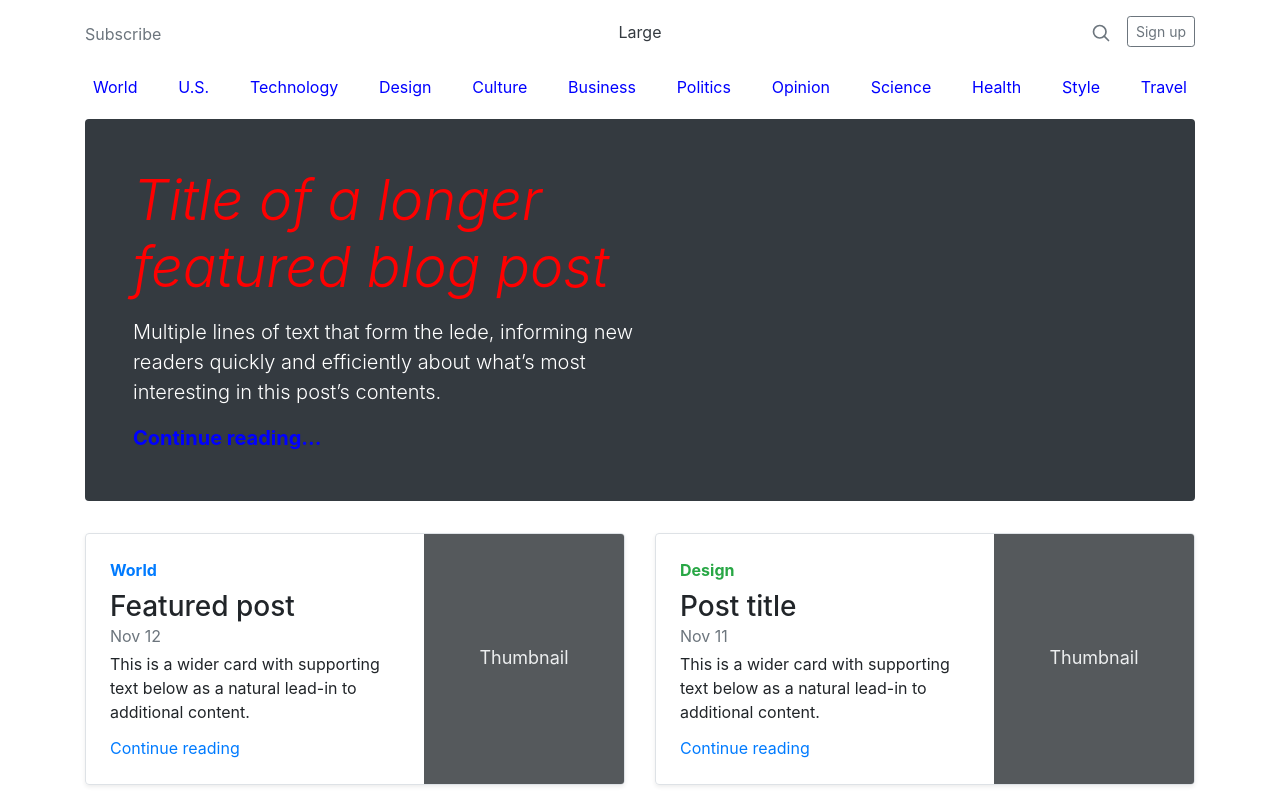
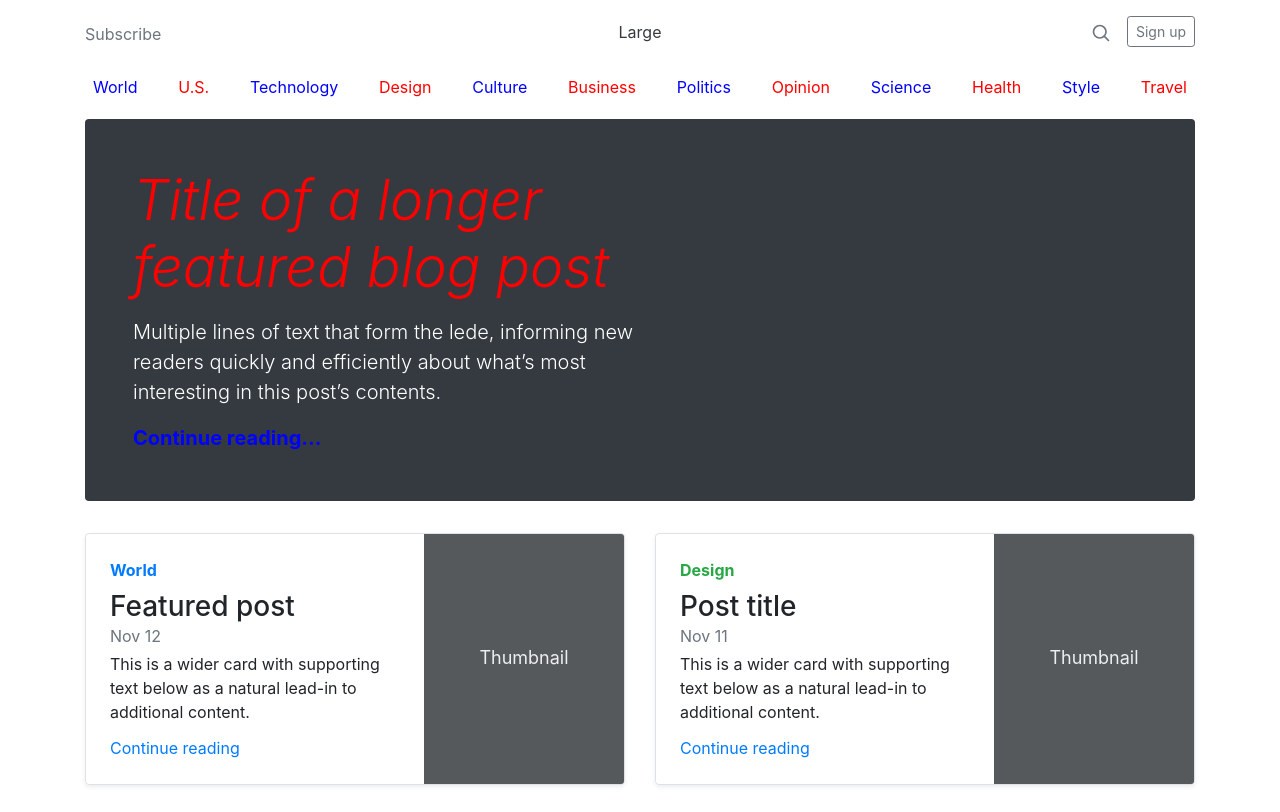
Before and after one commit to javaid05/M2D7, a plain HTML site: page index.html in a window 1280 px wide. Shown: the top 812 px of the page. Drawn offline with nearby package versions, Linux system fonts and the light colour scheme.

Commit message:
Ex5 select the even link in the navbar

```diff
--- a/style.css
+++ b/style.css
@@ -2,7 +2,7 @@
 
 
 
-            EX5) Write a selector to target the "even" links in the navbar
+
             EX6) Write a selector to target the last blog post
             EX7) Write a selector to target all the li into the first ordered-list in the sidebar ( Archives )
             EX8) Write a selector to target the second post author
@@ -28,3 +28,9 @@
   background-color: red;
   color: blue;
 }
+
+/* EX5) Write a selector to target the "even" links in the navbar */
+
+.nav-scroller .nav a:nth-child(even) {
+  color: red !important;
+}
```
